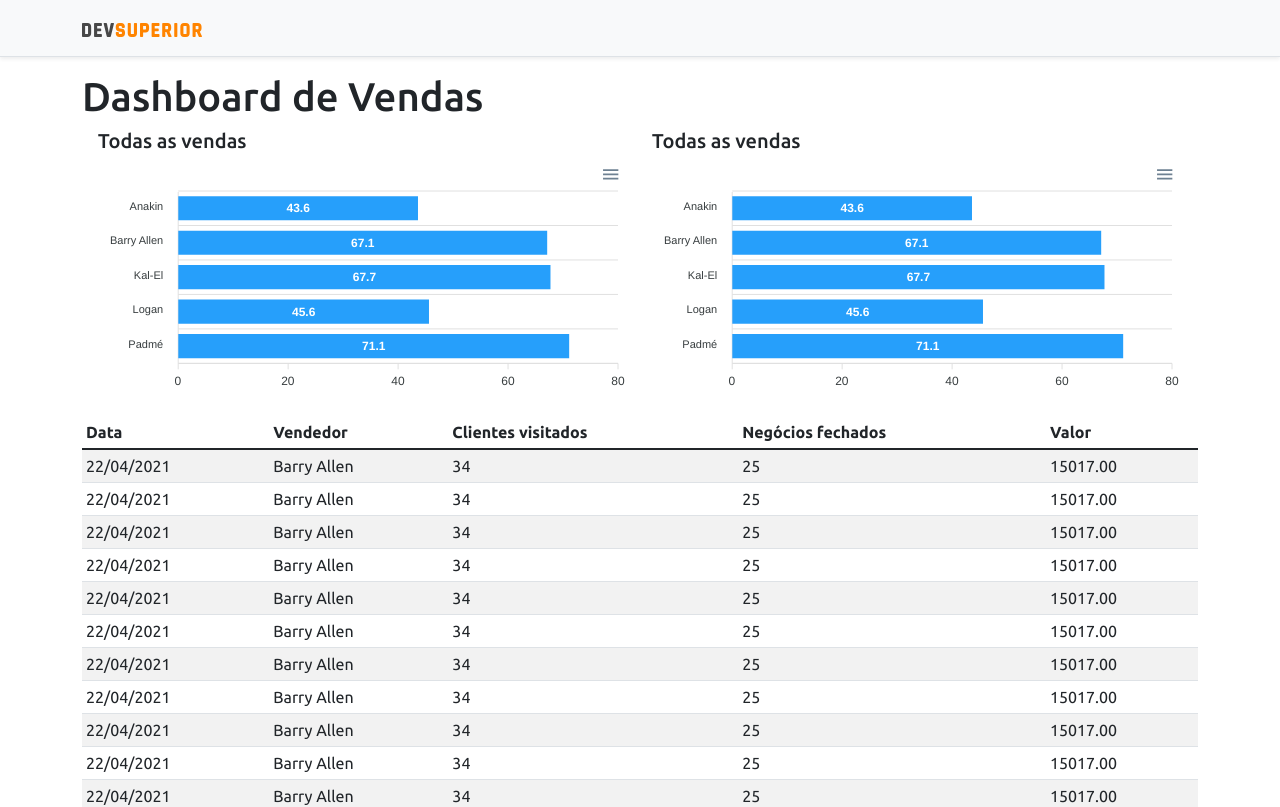
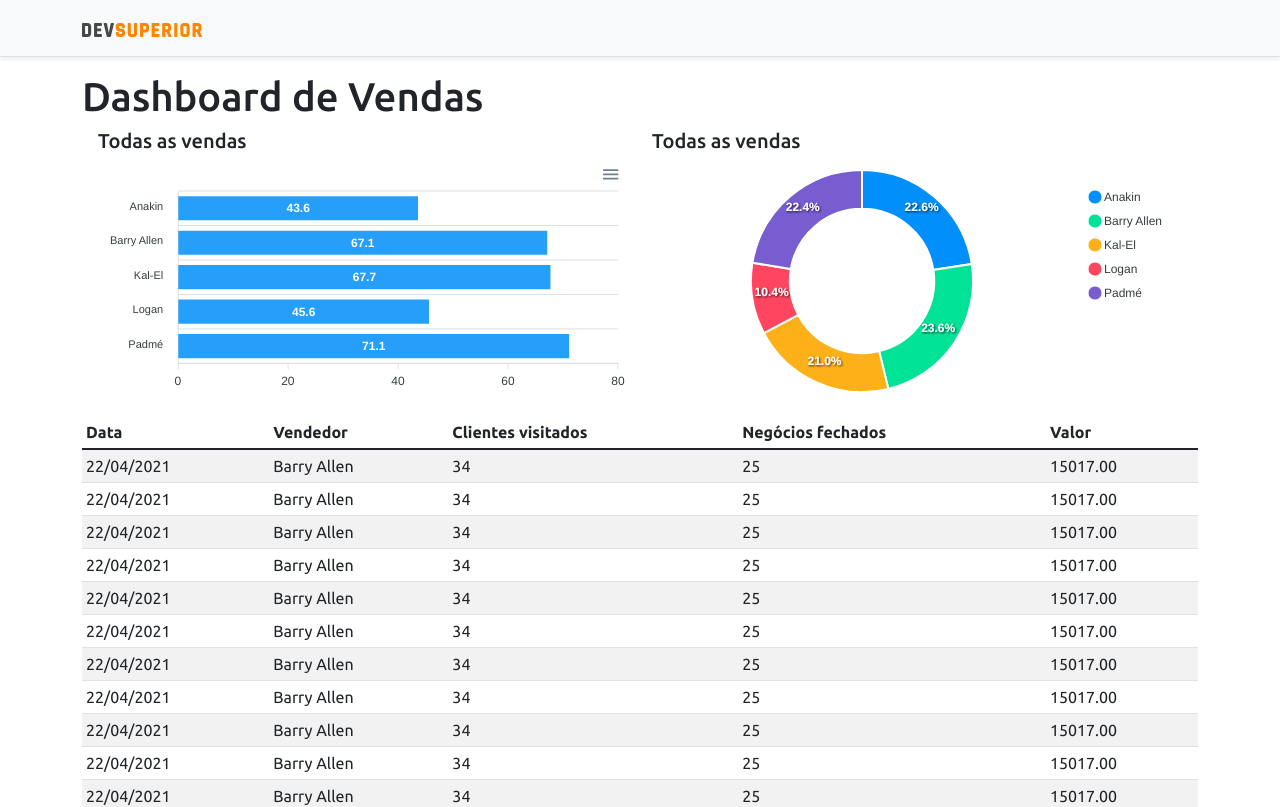
Before and after one commit to danilovictor/frontend, a React (Create React App) app: page / in a window 1280 px wide. Shown: the top 807 px of the page. Built offline with nearby package versions, Linux system fonts and the light colour scheme.

Commit message:
donutchart

```diff
--- a/src/App.tsx
+++ b/src/App.tsx
@@ -3,6 +3,7 @@
 import Footer from './components/Footer';
 import DataTable from 'components/DataTable';
 import BarChart from 'components/BarChart';
+import DonutChart from 'components/DonutChart';
 
 
 function App() {
@@ -26,7 +27,7 @@
 
       <h5>Todas as vendas</h5>
 
-      <BarChart/>
+      <DonutChart/>
     </div>
 
     </div>
--- /dev/null
+++ b/src/components/DonutChart/index.tsx
@@ -0,0 +1,30 @@
+import Chart from 'react-apexcharts';
+
+function DonutChart() {
+
+    const mockData = {
+        series: [477138, 499928, 444867, 220426, 473088],
+        labels: ['Anakin', 'Barry Allen', 'Kal-El', 'Logan', 'Padmé']
+    }
+
+    const options = {
+        legend: {
+            show: true
+        }
+    }
+
+
+
+    return (
+     <Chart
+        options={{...options, labels :mockData.labels}}
+        series={mockData.series}
+        type = "donut"
+        height="240"
+
+     />
+
+    );
+  }
+
+  export default DonutChart;
```
